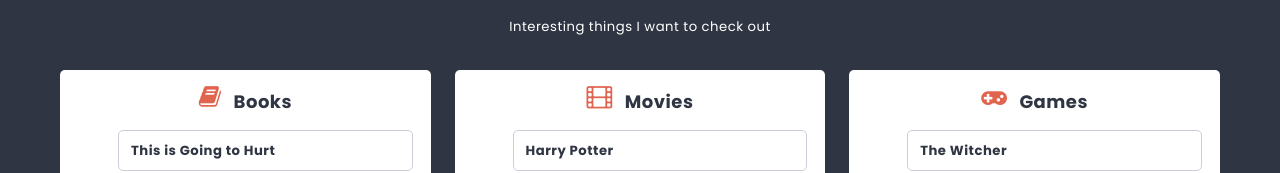
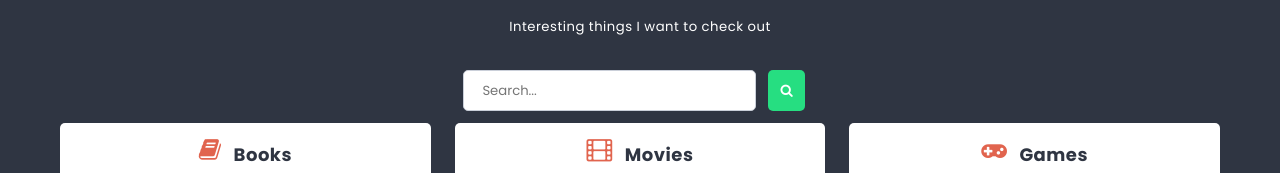
Before and after one commit to kondzio3002/project-react, a React (Create React App) app: page /list/1 in a window 1280 px wide. Shown: the part 239-412 px from the top of the page. Built offline with nearby package versions, Linux system fonts and the light colour scheme.

Commit message:
Update SearchForm

```diff
--- a/src/components/Home/Home.js
+++ b/src/components/Home/Home.js
@@ -1,12 +1,10 @@
 import Hero from '../Hero/Hero';
-import SearchForm from '../SearchForm/SearchForm';
 import Lists from '../Lists/Lists';
 
 const Home = () => {
   return (
     <>
       <Hero />
-      <SearchForm />
       <Lists />
     </>
   );
--- a/src/components/List/List.js
+++ b/src/components/List/List.js
@@ -1,6 +1,7 @@
 import styles from './List.module.scss';
 import Column from '../Column/Column';
 import ColumnForm from '../ColumnForm/ColumnForm';
+import SearchForm from '../SearchForm/SearchForm';
 import { useSelector } from 'react-redux';
 import { getListById, getColumnsByList } from '../../redux/store';
 import { useParams } from 'react-router';
@@ -17,6 +18,7 @@
         <h2 className={styles.title}>{listData.title}</h2>
       </header>
       <p className={styles.description}>{listData.description}</p>
+      <SearchForm />
       <section className={styles.columns}>
         {columns.map(column =>
           <Column
--- a/src/components/SearchForm/SearchForm.js
+++ b/src/components/SearchForm/SearchForm.js
@@ -1,19 +1,21 @@
 import styles from './SearchForm.module.scss';
 import TextInput from '../TextInput/TextInput';
 import Button from '../Button/Button';
-import { useDispatch } from 'react-redux';
+import { useDispatch, useSelector } from 'react-redux';
 import { useState } from 'react';
-import { updateSearchString } from '../../redux/store';
+import { updateSearchString, searchValue } from '../../redux/store';
 
 const SearchForm = () => {
 
   const dispatch = useDispatch();
 
-  const [title, setTitle] = useState('');
+  const searchInputValue = useSelector(searchValue);
+  const [title, setTitle] = useState(searchInputValue);
 
   const handleSubmit = e => {
     e.preventDefault();
     dispatch(updateSearchString(title));
+    setTitle('');
   };
 
   return (
--- a/src/redux/store.js
+++ b/src/redux/store.js
@@ -15,6 +15,8 @@
 
 export const getColumnsByList = ({ columns }, listId) => columns
   .filter(column => column.listId === listId);
+
+export const searchValue = (state => state.searchString);
 
 // action creators
 export const addColumn = payload => ({ type: 'ADD_COLUMN', payload});
```
